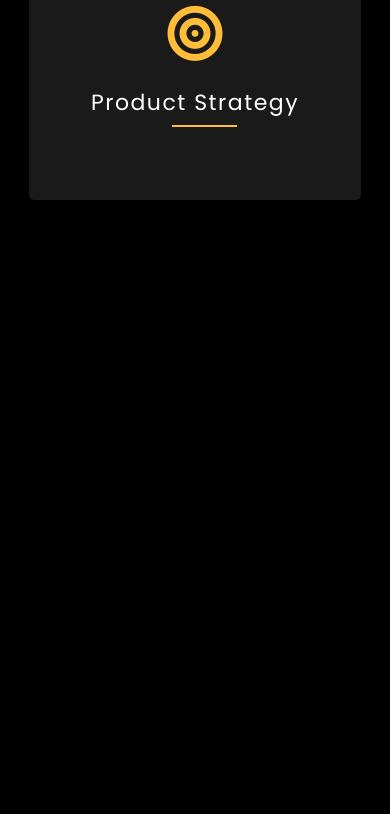
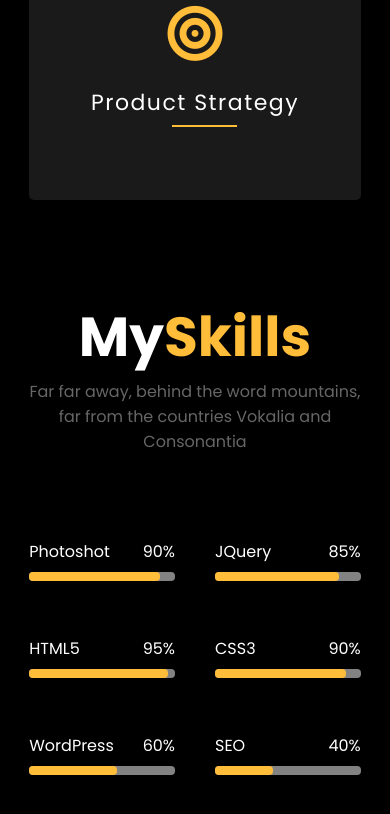
Before and after one commit to rejaul48/personal-portfolio-, a plain HTML site: page index.html in a window 390 px wide. Shown: the part 6337-7151 px from the top of the page. Before the commit the page ends 6862 px from the top, so only its background shows below. Drawn offline with nearby package versions, Linux system fonts and the light colour scheme.

Commit message:
my skills with bar line finished with responsive

```diff
--- a/css/style.css
+++ b/css/style.css
@@ -213,7 +213,7 @@ nav {
 }
 
 /* resume section style */
-.resume,.service{
+.resume,.service,.my-skills{
     margin-top: 120px;
 }
 .resume-box{
@@ -295,4 +295,43 @@ nav {
     background: #FFBD39;
     position: absolute;
 }
+
+/* skills section */
+.skills-bar-container{
+    display: grid;
+    grid-template-columns: repeat(2, 1fr);
+    gap: 40px;
+    margin-top: 45px;
+}
+.skills-bar-box{
+    margin-top: 15px;
+}
+.skills-bar-bg{
+    width: 100%;
+    height: 9px;
+    border-radius: 4px;
+    background: #828282;
+    margin-top: 8px;
+}
+ .skills-bar-active{
+    height: 9px;
+    border-radius: 4px;
+    background: #FFBD39;
+ }
+.photoshop,
+.css{
+    width: 90%;
+}
+.jquery{
+    width: 85%;
+}
+.html{
+    width: 95%;
+}
+.wordpress{
+    width: 60%;
+}
+.seo{
+    width: 40%;
+}
 /* main section style end*/
--- a/index.html
+++ b/index.html
@@ -277,6 +277,81 @@
 
         </div>
 
+        <!-- my skills -->
+         <div class="my-skills">
+
+            <div class="section-head text-center">
+                <h2 class="text-primary section-name">My<span class="text-secondary">Skills</span></h2>
+                <p class="section-description2 text-primary text-description2">Far far away, behind the word mountains,
+                    far from the countries Vokalia and Consonantia</p>
+            </div>
+
+            <div class="skills-bar-container text-primary">
+
+                <div class="skills-bar-box">
+                    <div class="skills-bar-top d-flex justify-between">
+                        <p>Photoshot</p>
+                        <p>90%</p>
+                    </div>
+                    <div class="skills-bar-bg">
+                        <div class="skills-bar-active photoshop"></div>
+                    </div>
+                </div>
+
+                <div class="skills-bar-box">
+                    <div class="skills-bar-top d-flex justify-between">
+                        <p>JQuery</p>
+                        <p>85%</p>
+                    </div>
+                    <div class="skills-bar-bg">
+                        <div class="skills-bar-active jquery"></div>
+                    </div>
+                </div>
+
+                <div class="skills-bar-box">
+                    <div class="skills-bar-top d-flex justify-between">
+                        <p>HTML5</p>
+                        <p>95%</p>
+                    </div>
+                    <div class="skills-bar-bg">
+                        <div class="skills-bar-active photoshop html"></div>
+                    </div>
+                </div>
+
+                <div class="skills-bar-box">
+                    <div class="skills-bar-top d-flex justify-between">
+                        <p>CSS3</p>
+                        <p>90%</p>
+                    </div>
+                    <div class="skills-bar-bg">
+                        <div class="skills-bar-active css"></div>
+                    </div>
+                </div>
+
+                <div class="skills-bar-box">
+                    <div class="skills-bar-top d-flex justify-between">
+                        <p>WordPress</p>
+                        <p>60%</p>
+                    </div>
+                    <div class="skills-bar-bg">
+                        <div class="skills-bar-active wordpress"></div>
+                    </div>
+                </div>
+
+                <div class="skills-bar-box">
+                    <div class="skills-bar-top d-flex justify-between">
+                        <p>SEO</p>
+                        <p>40%</p>
+                    </div>
+                    <div class="skills-bar-bg">
+                        <div class="skills-bar-active seo"></div>
+                    </div>
+                </div>
+
+            </div>
+
+         </div>
+
     </main>
 
 
```
